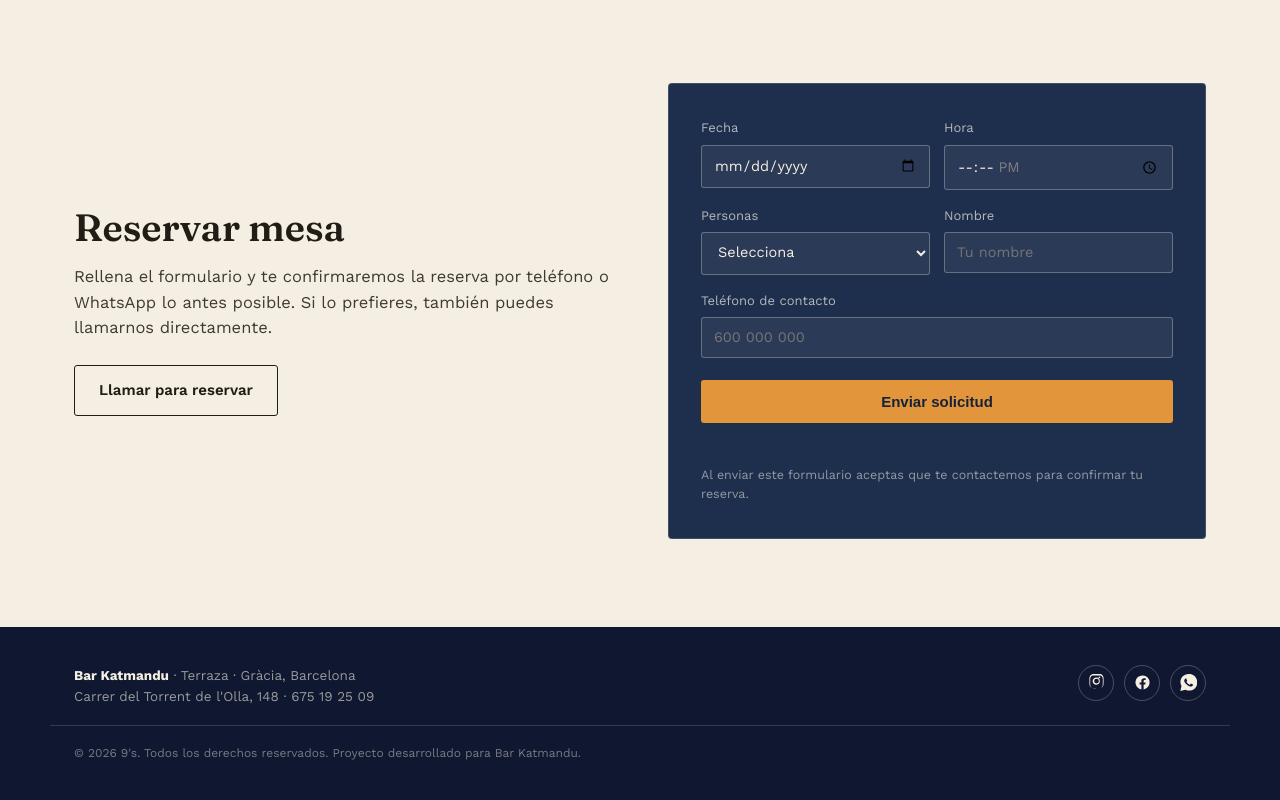
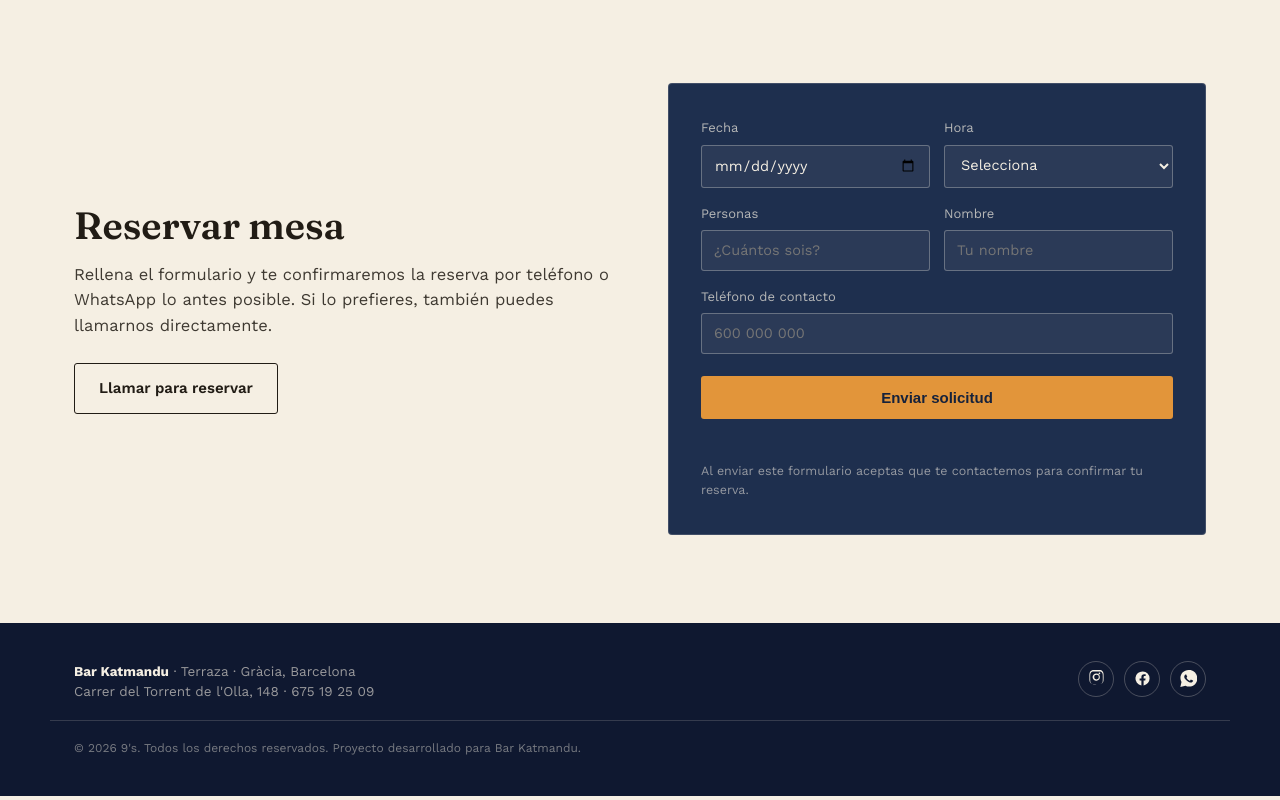
Before and after one commit to Gatsbys-stocks/tapas-np-wed, a website: page public/index.html in a window 1280 px wide. Shown: the part 5053-5853 px from the top of the page. Drawn offline with nearby package versions, Linux system fonts and the light colour scheme; no server answers; files whose address does not match are found by name.

Commit message:
Update index.html

```diff
--- a/public/index.html
+++ b/public/index.html
@@ -269,17 +269,25 @@
           </div>
           <div class="campo">
             <label for="r-hora">Hora</label>
-            <input type="time" id="r-hora" name="hora" min="19:00" max="23:30" required>
+            <select id="r-hora" name="hora" required>
+              <option value="">Selecciona</option>
+              <option value="19:00">19:00</option>
+              <option value="19:30">19:30</option>
+              <option value="20:00">20:00</option>
+              <option value="20:30">20:30</option>
+              <option value="21:00">21:00</option>
+              <option value="21:30">21:30</option>
+              <option value="22:00">22:00</option>
+              <option value="22:30">22:30</option>
+              <option value="23:00">23:00</option>
+              <option value="23:30">23:30</option>
+            </select>
           </div>
         </div>
         <div class="fila-2">
           <div class="campo">
             <label for="r-personas">Personas</label>
-            <select id="r-personas" name="personas" required>
-              <option value="">Selecciona</option>
-              <option>1</option><option>2</option><option>3</option><option>4</option>
-              <option>5</option><option>6</option><option>7+</option>
-            </select>
+            <input type="number" id="r-personas" name="personas" min="1" max="30" placeholder="¿Cuántos sois?" required>
           </div>
           <div class="campo">
             <label for="r-nombre">Nombre</label>
```
